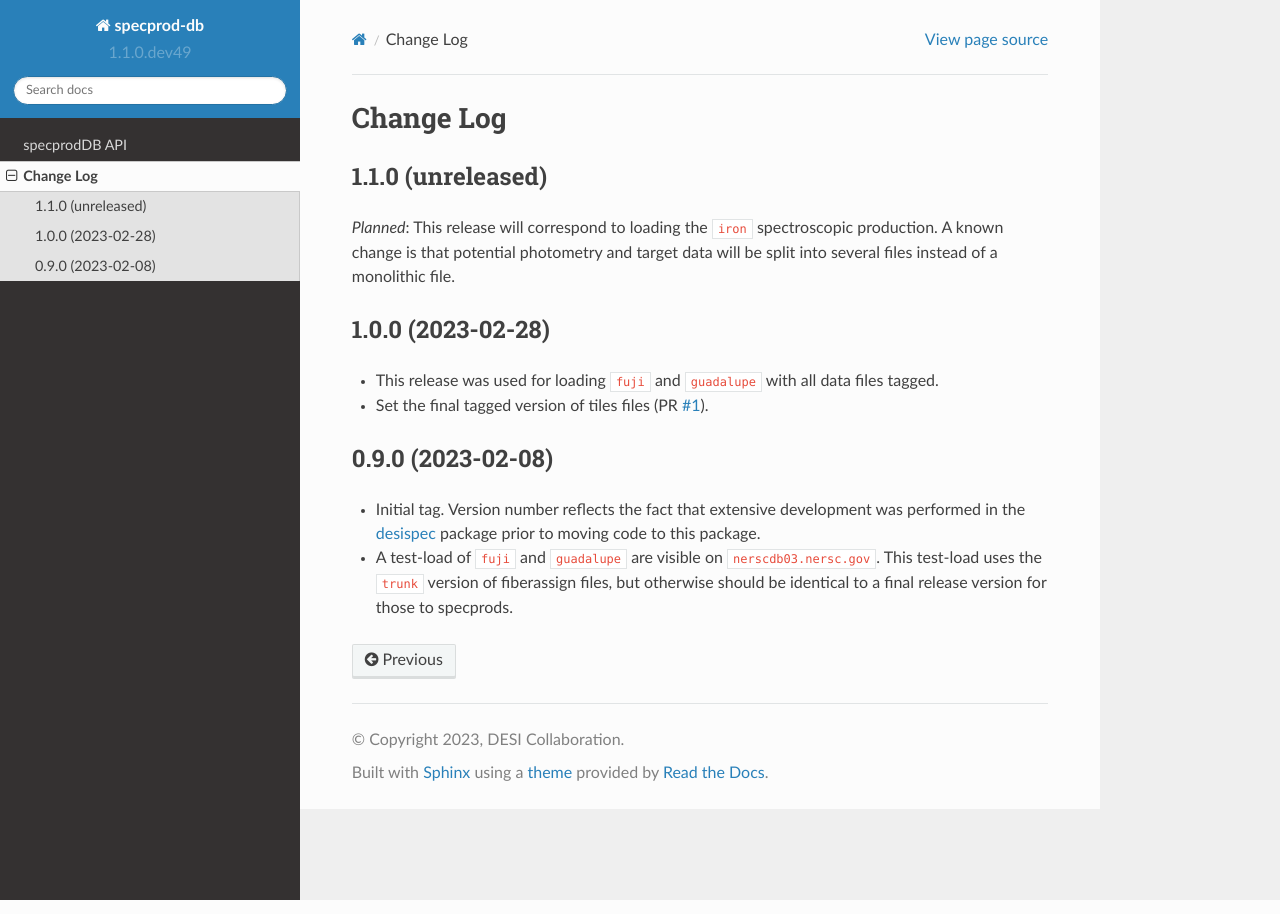
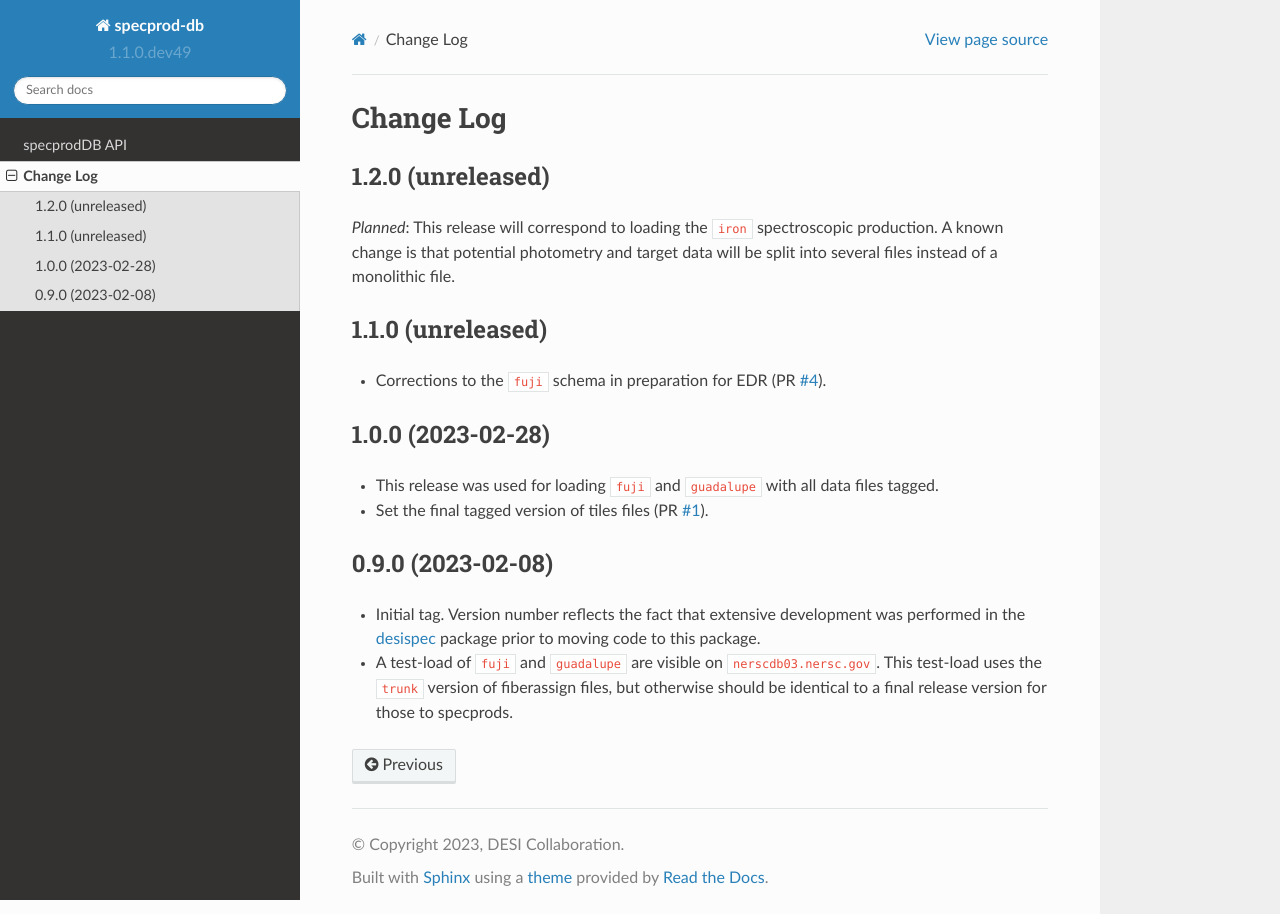
Before and after one commit to desihub/specprod-db, a Sphinx documentation site: the page built from doc/changes.rst, in a window 1280 px wide. Built offline with Sphinx 7.4.7 and the Read the Docs theme 2.0.0, drawn with Linux system fonts in a browser that asks for light colours.

Commit message:
update change log

```diff
--- a/doc/changes.rst
+++ b/doc/changes.rst
@@ -2,12 +2,19 @@
 Change Log
 ==========
 
-1.1.0 (unreleased)
+1.2.0 (unreleased)
 ------------------
 
 *Planned*: This release will correspond to loading the ``iron`` spectroscopic
 production. A known change is that potential photometry and target data
 will be split into several files instead of a monolithic file.
+
+1.1.0 (unreleased)
+------------------
+
+* Corrections to the ``fuji`` schema in preparation for EDR (PR `#4`_).
+
+.. _`#4`: https://github.com/desihub/specprod-db/pull/4
 
 1.0.0 (2023-02-28)
 ------------------
```
